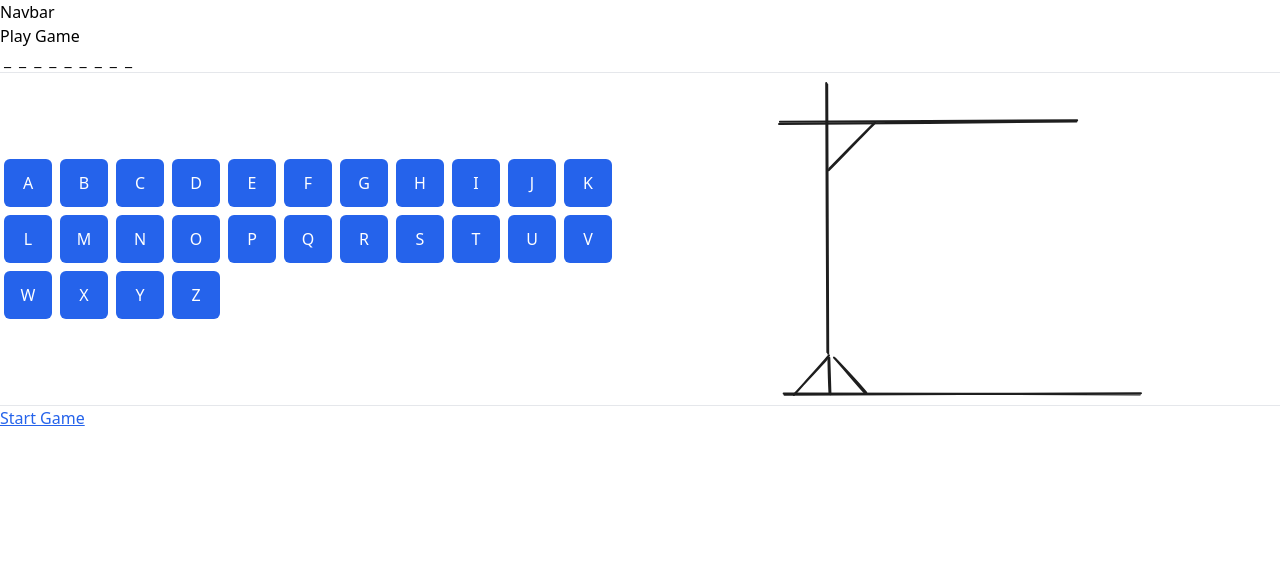
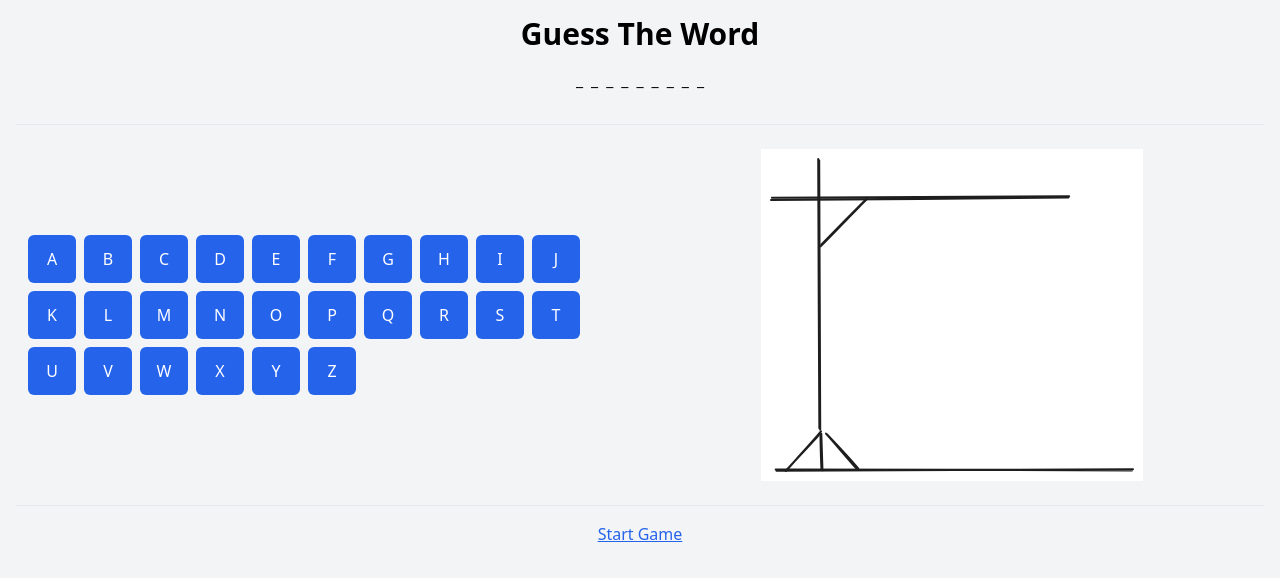
Before and after one commit to TahaSyedKhan/HangMan, a React (Vite) app: page /start in a window 1280 px wide. Both pictures are taken after typing "Sample123" into the empty fields and a click on the button "OK". Shown: the top 578 px of the page. Built offline with nearby package versions, Linux system fonts and the light colour scheme.

Commit message:
added play button so app will start from there initially and also added styles to game for a nice look

```diff
--- a/package.json
+++ b/package.json
@@ -12,6 +12,7 @@
   "dependencies": {
     "react": "^18.3.1",
     "react-dom": "^18.3.1",
+    "react-icons": "^5.3.0",
     "react-router-dom": "^6.26.1"
   },
   "devDependencies": {
--- a/src/App.jsx
+++ b/src/App.jsx
@@ -1,13 +1,14 @@
 import StartGame from "./Components/Pages/StartGame/StartGame";
-import { Route, Routes } from "react-router-dom";
+import { Link, Route, Routes } from "react-router-dom";
 import PlayGame from "./Components/Pages/PlayGame/PlayGame";
+import PlayButton from "./Components/PlayButton/PlayButton";
 
 function App() {
 
   return (
     <>
-    <h1>Navbar</h1>
     <Routes>
+      <Route exact path="/" element={<PlayButton />} />
       <Route path="/start" element={<StartGame />} />
       <Route path="/play" element={<PlayGame />} />
       <Route path="*" element={<div>Page Not Found</div>} />
--- a/src/Components/Pages/PlayGame/PlayGame.jsx
+++ b/src/Components/Pages/PlayGame/PlayGame.jsx
@@ -10,6 +10,8 @@ function PlayGame() {
 
     const [step, setStep] = useState(0);
 
+    const [gameOver, setGameOver] = useState(false)
+
     const location = useLocation();
     const wordSelected = location.state?.wordSelected; // If the state is not defined, it will return undefined, otherwise it will return the value of wordSelected
 
@@ -19,35 +21,47 @@ function PlayGame() {
         } else {
             console.log('Incorrect');
             setStep(step + 1);
+            if(step == 7) {
+                setGameOver(true);
+            }
         }
         setUsedLetters([...usedLetters, letter]);
     }
 
     return (
-        <div>
-            <h1>Play Game</h1>
+        <div class="relative p-4 bg-gray-100 min-h-screen flex flex-col items-center">
+    <h1 class="text-3xl font-bold text-center mb-4">Guess The Word</h1>
 
-            <MaskedText text={wordSelected} usedLetters={usedLetters} />
-            <hr/>
+    <div class="mb-4">
+        <MaskedText text={wordSelected} usedLetters={usedLetters} />
+    </div>
 
-            <div className="flex justify-between items-center">
-                <div className="basis-2/4">
-                    <LetterButtons  text={wordSelected} usedLetters={usedLetters} onLetterClick={handleLetterClick} />
-                </div>
+    <hr class="my-4 w-full"/>
 
-                <div className="basis-2/4 flex justify-center items-center">
-                    <HangMan step={step}/>
-                </div>
+    <div class="flex justify-between items-center w-full">
+        <div class="basis-1/2 p-2">
+            <LetterButtons text={wordSelected} usedLetters={usedLetters} onLetterClick={handleLetterClick} />
+        </div>
 
-            </div>
+        <div class="basis-1/2 flex justify-center items-center p-2">
+            <HangMan step={step}/>
+        </div>
+    </div>
 
+    <hr class="my-4 w-full"/>
 
+    <div class="text-center">
+        <Link to='/start' class="text-blue-600 underline hover:text-blue-700">Start Game</Link>
+    </div>
 
+{gameOver && (
+    <div className="absolute inset-0 flex flex-col items-center justify-center bg-black bg-opacity-50">
+        <div className="text-4xl font-bold text-white animate-bounce mb-4">Game Over</div>
+        <Link to='/start' className="text-4xl font-bold text-green-500 hover:text-green-700">Restart Game</Link>
+    </div>
+)}
 
-            <hr />
-
-            <Link to='/start' className="text-blue-600 underline hover:text-blue-700"> Start Game </Link>
-        </div>
+</div>
     );
 }
 export default PlayGame;
--- a/src/Components/Pages/StartGame/StartGame.jsx
+++ b/src/Components/Pages/StartGame/StartGame.jsx
@@ -11,7 +11,7 @@ function StartGame() {
 
     return (
         <div>
-            <h1>Start Game</h1>
+            <h1 className="text-3xl underline text-center">Welcome to HangMan</h1>
             <TextInputFormContainer onSubmit={handleSubmit} />
         </div>
     );
--- /dev/null
+++ b/src/Components/PlayButton/PlayButton.jsx
@@ -0,0 +1,21 @@
+import React from 'react';
+import { FaPlay } from 'react-icons/fa';
+import { useNavigate } from 'react-router-dom';
+
+function PlayButton() {
+
+    const Navigate = useNavigate();
+    function handleClick() {
+        Navigate("/start")
+    }
+    return (
+        <div className="flex items-center justify-center min-h-screen">
+            <button className="bg-blue-500 text-white p-4 rounded-full hover:bg-blue-700 focus:outline-none focus:ring-2 focus:ring-blue-500 focus:ring-opacity-50"
+            onClick={handleClick}>
+                <FaPlay className="w-6 h-6" />
+            </button>
+        </div>
+    );
+}
+
+export default PlayButton;
```
Also changed, not shown: 1 other file (tests, documents, lock files or other folders).
